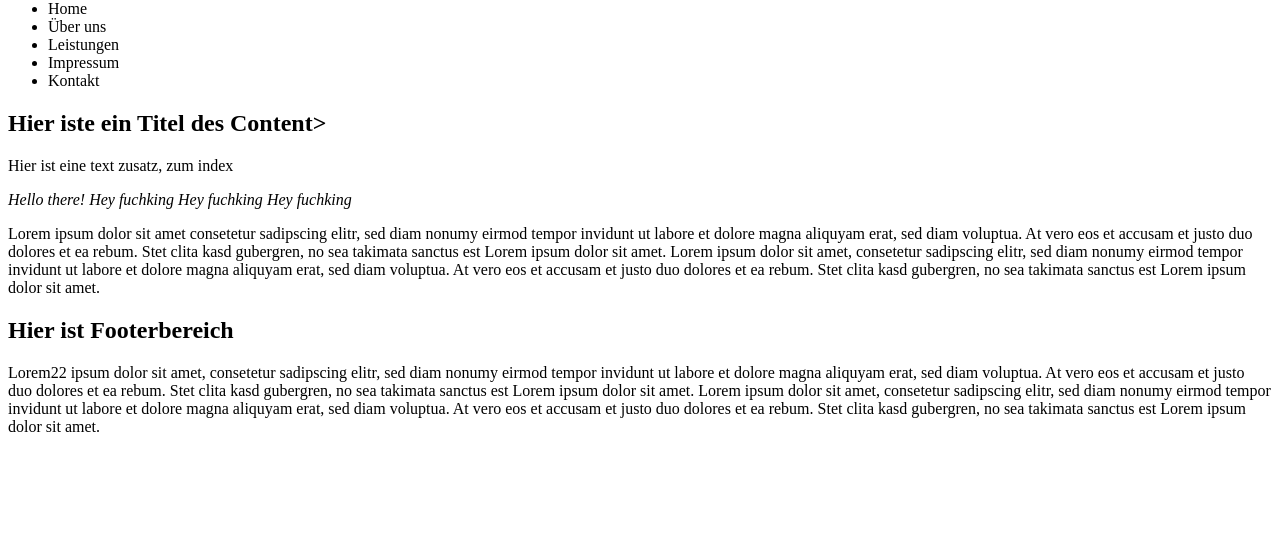
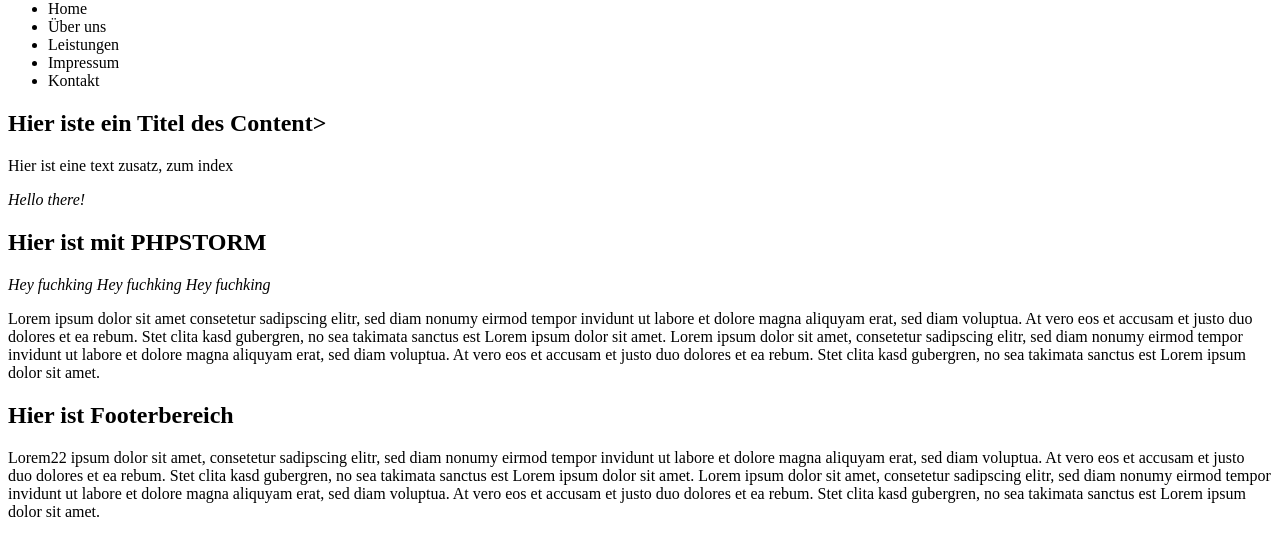
Before and after one commit to konstik/HTML, a plain HTML site: page test.html in a window 1280 px wide. Shown: the part 66-622 px from the top of the page. Drawn offline with Linux system fonts and the light colour scheme.

Commit message:
erste zahle mit PHPSTORM

```diff
--- a/test.html
+++ b/test.html
@@ -18,7 +18,7 @@
 					<h2>Hier iste ein Titel des Content></h2>
 					<p>Hier ist eine text zusatz, zum index</p>
 					<i>Hello there!</i>
-
+<H2>Hier ist mit PHPSTORM</H2>
 					<i>Hey fuchking </i>
 					<i>Hey fuchking </i>
 					<i>Hey fuchking </i>
```
